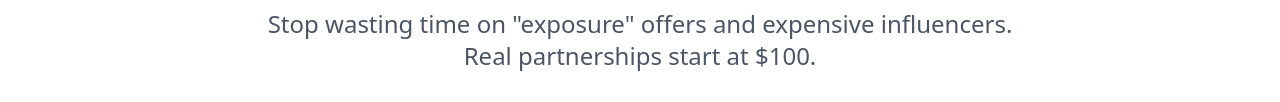
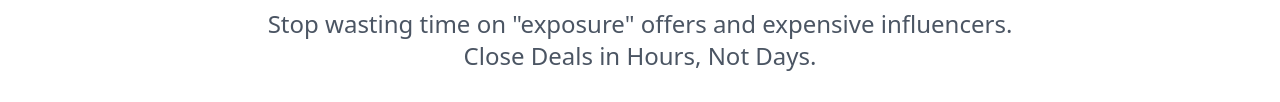
Before and after one commit to MarsoSherif/landing-page, a plain HTML site: page index.html in a window 1280 px wide. Shown: the part 477-579 px from the top of the page. Drawn offline with nearby package versions, Linux system fonts and the light colour scheme.

Commit message:
small edit in hero

```diff
--- a/index.html
+++ b/index.html
@@ -146,7 +146,7 @@
           </h1>
           <p class="text-xl lg:text-2xl text-gray-600 mb-8 max-w-3xl mx-auto">
             Stop wasting time on "exposure" offers and expensive influencers.
-            Real partnerships start at $100.
+            Close Deals in Hours, Not Days.
           </p>
 
           <div
```
